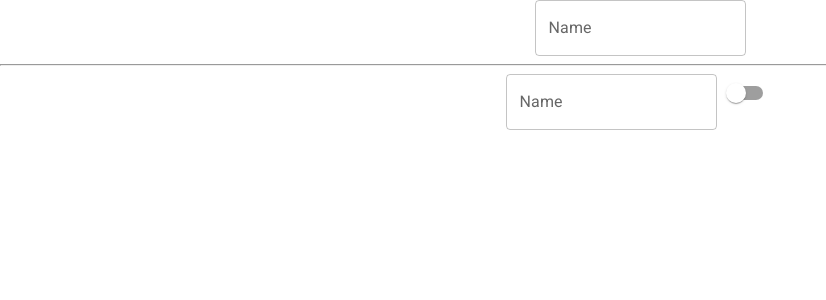
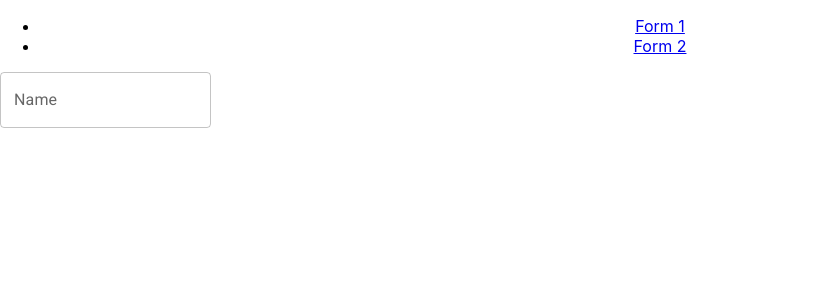
Before and after one commit to ben-bradley/homestead-helper, a React (Create React App) app: page /form1 in a window 1280 px wide. Shown: the top 300 px of the page, without its empty margins (0-826 px from the left). Built offline with nearby package versions, Linux system fonts and the light colour scheme.

Commit message:
react router added

```diff
--- a/package.json
+++ b/package.json
@@ -12,6 +12,7 @@
     "@testing-library/user-event": "^13.5.0",
     "react": "^18.2.0",
     "react-dom": "^18.2.0",
+    "react-router-dom": "^6.3.0",
     "react-scripts": "5.0.1",
     "web-vitals": "^2.1.4"
   },
--- a/src/App.js
+++ b/src/App.js
@@ -1,4 +1,11 @@
 import { createTheme, ThemeProvider } from "@mui/material";
+
+import {
+  BrowserRouter as Router,
+  Routes,
+  Route,
+  Link
+} from "react-router-dom";
 
 import Form1 from "./components/Form1";
 import Form2 from "./components/Form2";
@@ -18,11 +25,22 @@ function App() {
 
   return (
     <ThemeProvider theme={theme}>
-      <div className="App">
-        <Form1 />
-        <hr />
-        <Form2 />
-      </div>
+      <Router>
+        <div className="App">
+          <ul>
+            <li>
+              <Link to="/form1">Form 1</Link>
+            </li>
+            <li>
+              <Link to="/form2">Form 2</Link>
+            </li>
+          </ul>
+        </div>
+        <Routes>
+          <Route exact path="/form1" element={<Form1 />}></Route>
+          <Route exact path="/form2" element={<Form2 />}></Route>
+        </Routes>
+      </Router>
     </ThemeProvider>
   );
 }
--- a/src/components/Form1.js
+++ b/src/components/Form1.js
@@ -1,5 +1,6 @@
+import TextField from "@mui/material/TextField";
+
 import { useLocalStorage } from "../utils/storage.js";
-import TextField from "@mui/material/TextField";
 
 const Form1 = () => {
   const [ name, setName ] = useLocalStorage("name", "");
--- a/src/components/Form2.js
+++ b/src/components/Form2.js
@@ -3,15 +3,15 @@ import Switch from "@mui/material/Switch";
 import TextField from "@mui/material/TextField";
 
 const Form1 = () => {
-  const [ name, setName ] = useLocalStorage("name", "");
+  const [ otherName, setOtherName ] = useLocalStorage("otherName", "");
   const [ checked, setChecked ] = useLocalStorage("checked", false);
 
   return (
     <div>
       <TextField
-        value={name}
-        onChange={(e) => setName(e.target.value)}
-        label="Name"
+        value={otherName}
+        onChange={(e) => setOtherName(e.target.value)}
+        label="Other Name"
         variant="outlined"
         color="secondary"
       />
```
Also changed, not shown: 2 other files (tests, documents, lock files or other folders).
